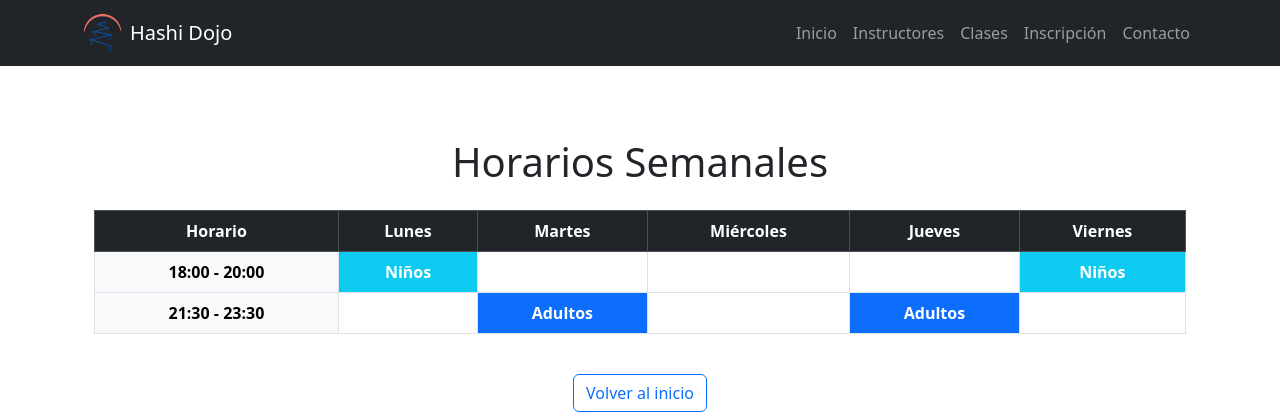
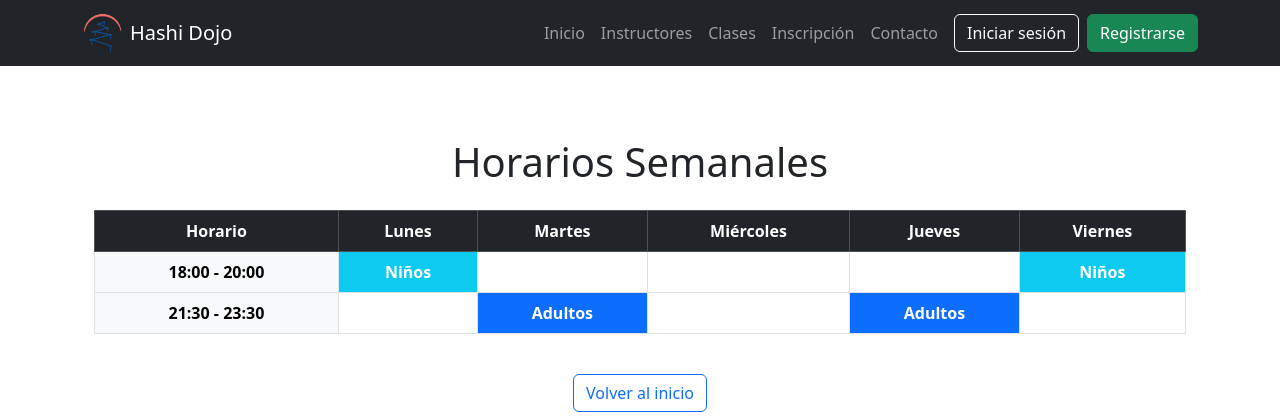
Before and after one commit to Haruzame128/EntregaFinal_DelValle, a Django app: page /clases/ in a window 1280 px wide. Shown: the top 420 px of the page. Run offline with Django 5.2, Linux system fonts and the light colour scheme.

Commit message:
Segundo commit, creado de usuarios con login y logout y perfil, falta el modificar perfil y contraseña

```diff
--- a/templates/base.html
+++ b/templates/base.html
@@ -22,12 +22,34 @@
                     <span class="navbar-toggler-icon"></span>
                 </button>
                 <div class="collapse navbar-collapse" id="navbarNav">
-                    <ul class="navbar-nav ms-auto">
+                    <ul class="navbar-nav ms-auto align-items-center">
+
                         <li class="nav-item"><a class="nav-link" href="{% url 'inicio' %}">Inicio</a></li>
-                        <li class="nav-item"><a class="nav-link" href="">Instructores</a></li>
+                        <li class="nav-item"><a class="nav-link" href="#">Instructores</a></li>
                         <li class="nav-item"><a class="nav-link" href="{% url 'clases' %}">Clases</a></li>
                         <li class="nav-item"><a class="nav-link" href="{% url 'inscripcion' %}">Inscripción</a></li>
                         <li class="nav-item"><a class="nav-link" href="{% url 'contacto' %}">Contacto</a></li>
+
+                        {% if user.is_authenticated %}
+                            <li class="nav-item">
+                                <span class="navbar-text text-white mx-2">
+                                    ¡Bienvenido, {{ user.first_name|default:user.username }}!
+                                </span>
+                            </li>
+                            <li class="nav-item">
+                                <a class="btn btn-outline-info ms-2" href="{% url 'perfil' %}">Perfil</a>
+                            </li>
+                            <li class="nav-item">
+                                <form method="post" action="{% url 'logout' %}" class="ms-2">
+                                    {% csrf_token %}
+                                    <button class="btn btn-outline-light" type="submit">Cerrar sesión</button>
+                                </form>
+                            </li>
+                        {% else %}
+                            <li class="nav-item"><a class="btn btn-outline-light ms-2" href="{% url 'login' %}">Iniciar sesión</a></li>
+                            <li class="nav-item"><a class="btn btn-success ms-2" href="{% url 'registro' %}">Registrarse</a></li>
+                        {% endif %}
+
                     </ul>
                 </div>
             </div>
```
